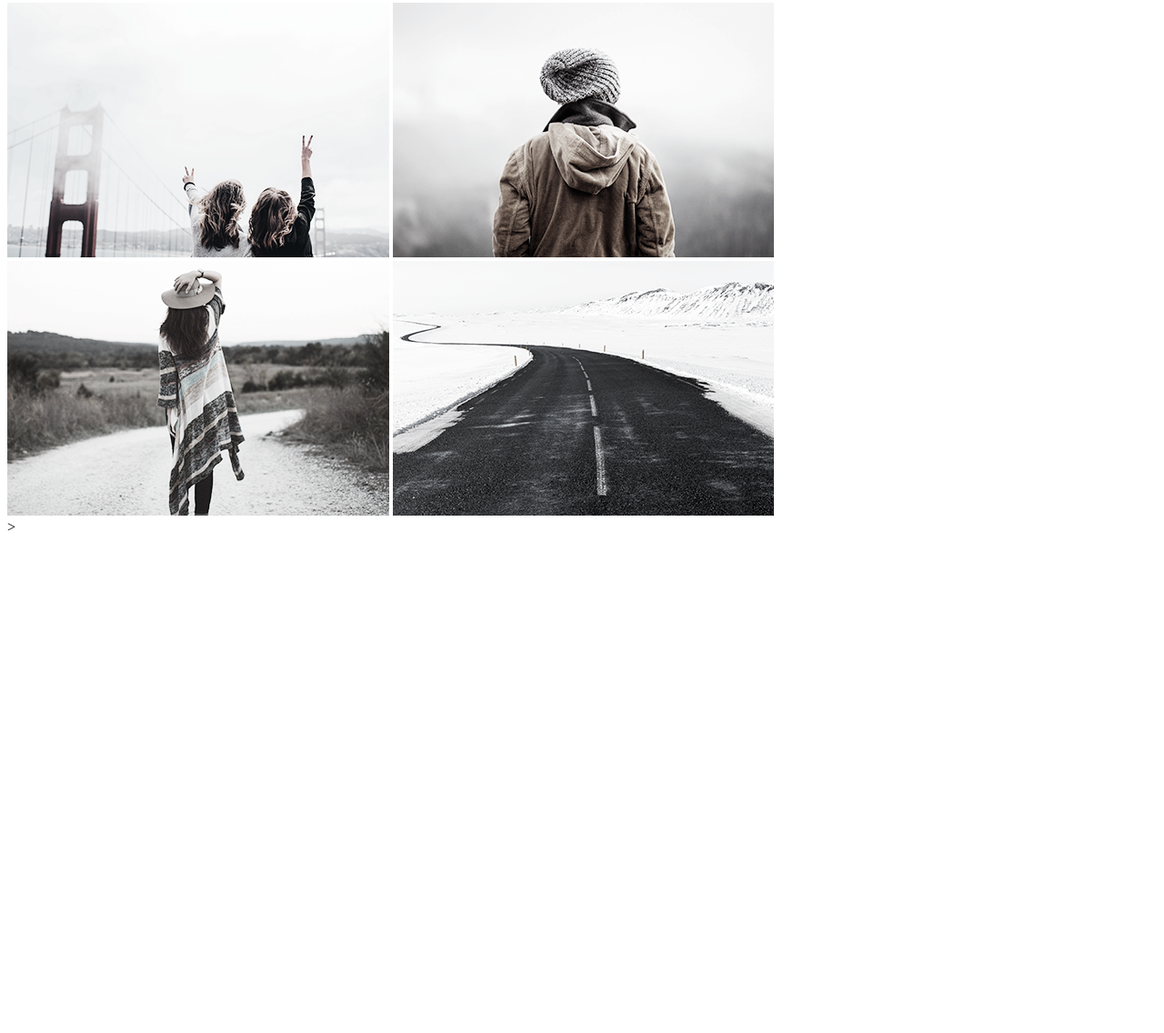
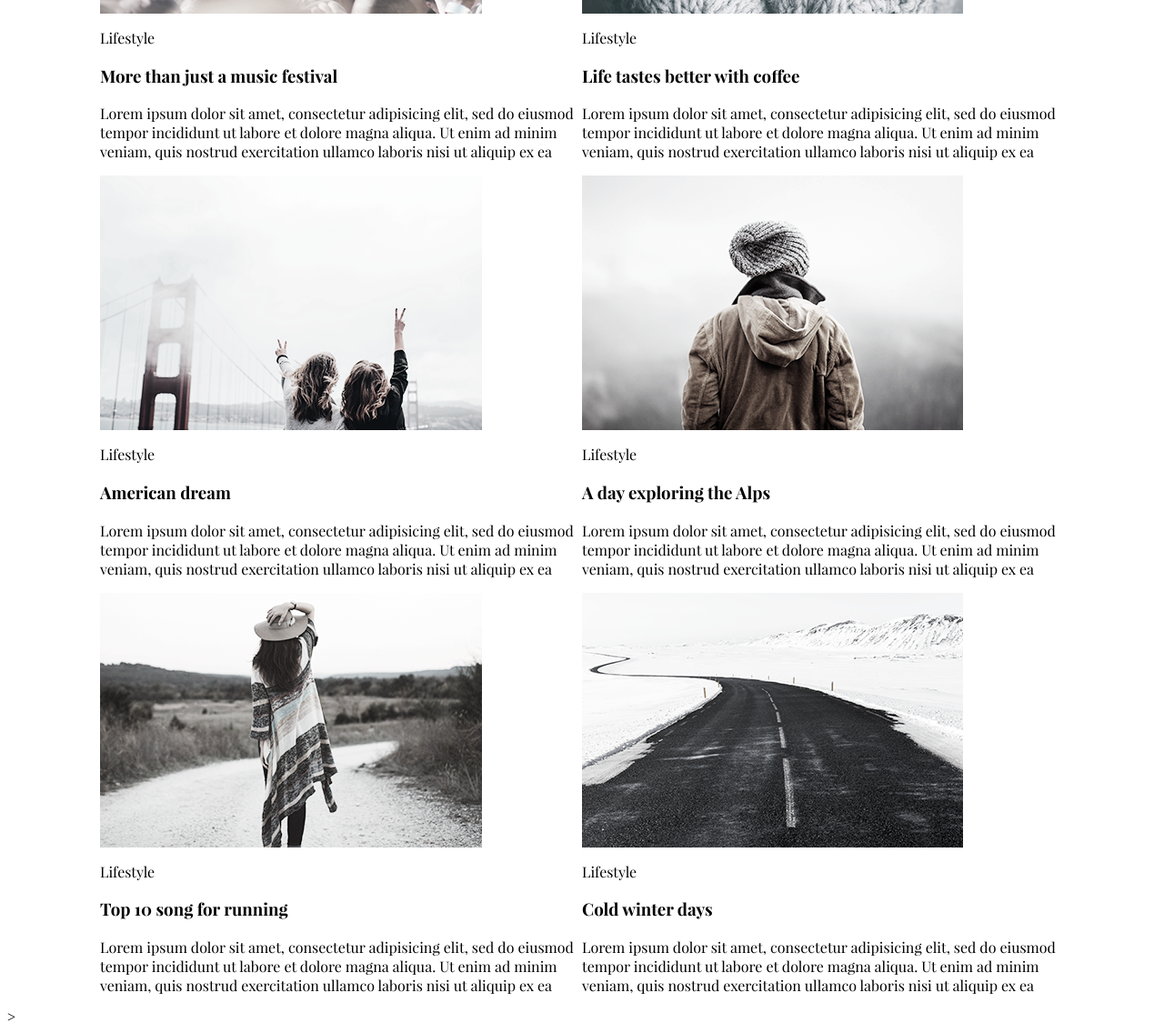
Before and after one commit to Crossbones07012004/html-lessons, a plain HTML site: page index.html in a window 1280 px wide. Shown: the part 1034-2170 px from the top of the page at 91% size. Before the commit the page ends 1631 px from the top, so only its background shows below. Drawn offline with Linux system fonts and the light colour scheme; files that its build step writes are made by us from their sources; files whose address does not match are found by name.

Commit message:
доработал

```diff
--- a/index.html
+++ b/index.html
@@ -1,6 +1,10 @@
 <html>
     <head>
         <link rel="stylesheet" href="style.css">
+
+    </head>
+    <body>
+        <div class="all">
                 <header>
                         <meta charset="utf-8">
                         <title>Lessons</title>
@@ -16,7 +20,7 @@
                         </nav>
                      </header>
                      <section class="hero">
-                     <img src="./image/womans.png" alt="hero image">
+                         <img src="./image/womans.png" alt="hero image" class="womans">
                      </section>
 
                      <section class="text">
@@ -26,17 +30,32 @@
                          </span>
                      </section>
                      <section class="news">
-                        <img src="./image/party.png" alt="hero image">
-                        <img src="./image/cofee.png" alt="hero image"><br>
-                        <img src="./image/bridge.png" alt="hero image">
-                        <img src="./image/back.png" alt="hero image"><br>
-                        <img src="./image/woman back.png" alt="hero image">
-                        <img src="./image/road.png" alt="hero image">
-
-
+                         <article> <img src="./image/party.png" alt="hero image">
+                            <P>Lifestyle</P>
+                            <h1>More than just a music festival </h1>
+                            <p>Lorem ipsum dolor sit amet, consectetur adipisicing elit, sed do eiusmod tempor incididunt ut labore et dolore magna aliqua. Ut enim ad minim veniam, quis nostrud exercitation ullamco laboris nisi ut aliquip ex ea </p></article>
+                         <article><img src="./image/cofee.png" alt="hero image"><br>
+                            <P>Lifestyle</P>
+                            <h1>Life tastes better with coffee </h1>
+                            <p>Lorem ipsum dolor sit amet, consectetur adipisicing elit, sed do eiusmod tempor incididunt ut labore et dolore magna aliqua. Ut enim ad minim veniam, quis nostrud exercitation ullamco laboris nisi ut aliquip ex ea </p></article>
+                         <article> <img src="./image/bridge.png" alt="hero image">
+                            <P>Lifestyle</P>
+                            <h1>American dream</h1>
+                            <p>Lorem ipsum dolor sit amet, consectetur adipisicing elit, sed do eiusmod tempor incididunt ut labore et dolore magna aliqua. Ut enim ad minim veniam, quis nostrud exercitation ullamco laboris nisi ut aliquip ex ea </p></article>
+                         <article> <img src="./image/back.png" alt="hero image"><br>
+                            <P>Lifestyle</P>
+                            <h1>A day exploring the Alps</h1>
+                            <p>Lorem ipsum dolor sit amet, consectetur adipisicing elit, sed do eiusmod tempor incididunt ut labore et dolore magna aliqua. Ut enim ad minim veniam, quis nostrud exercitation ullamco laboris nisi ut aliquip ex ea </p></article>
+                         <article><img src="./image/woman back.png" alt="hero image">
+                            <P>Lifestyle</P>
+                            <h1>Top 10 song for running</h1>
+                            <p>Lorem ipsum dolor sit amet, consectetur adipisicing elit, sed do eiusmod tempor incididunt ut labore et dolore magna aliqua. Ut enim ad minim veniam, quis nostrud exercitation ullamco laboris nisi ut aliquip ex ea </p></article>
+                         <article><img src="./image/road.png" alt="hero image">
+                            <P>Lifestyle</P>
+                            <h1>Cold winter days</h1>
+                            <p>Lorem ipsum dolor sit amet, consectetur adipisicing elit, sed do eiusmod tempor incididunt ut labore et dolore magna aliqua. Ut enim ad minim veniam, quis nostrud exercitation ullamco laboris nisi ut aliquip ex ea </p></article>
                      </section>
-    </head>
-    <body>
+        </div>
 
     </body>
 </html>>
--- a/style.css
+++ b/style.css
@@ -1,3 +1,5 @@
+@import url('https://fonts.googleapis.com/css?family=Ubuntu:400,700&display=swap');
+
 @font-face {
     font-family: 'Playfair Display';
     src: url('./assets/Font/PlayfairDisplay-Italic.woff2') format('woff2'),
@@ -45,3 +47,35 @@
     font-weight: 900;
     font-style: italic;
 }
+
+.news{
+    display:flex;
+    flex-direction:row;
+    flex-wrap:wrap;
+    justify-content:center;
+    font-family: 'Playfair Display';
+}
+article{
+
+    width: 50%;
+}
+p{
+
+}
+
+.womans{
+width: 100%;
+}
+
+.all{
+width:  100%;
+min-width: 320px ;
+max-width: 1060px ;
+margin: 0 auto;
+}
+header{
+    font-family: 'Ubuntu', sans-serif;
+}
+nav{
+
+}
```
Lines whose indentation alone changed are shown as unchanged.
